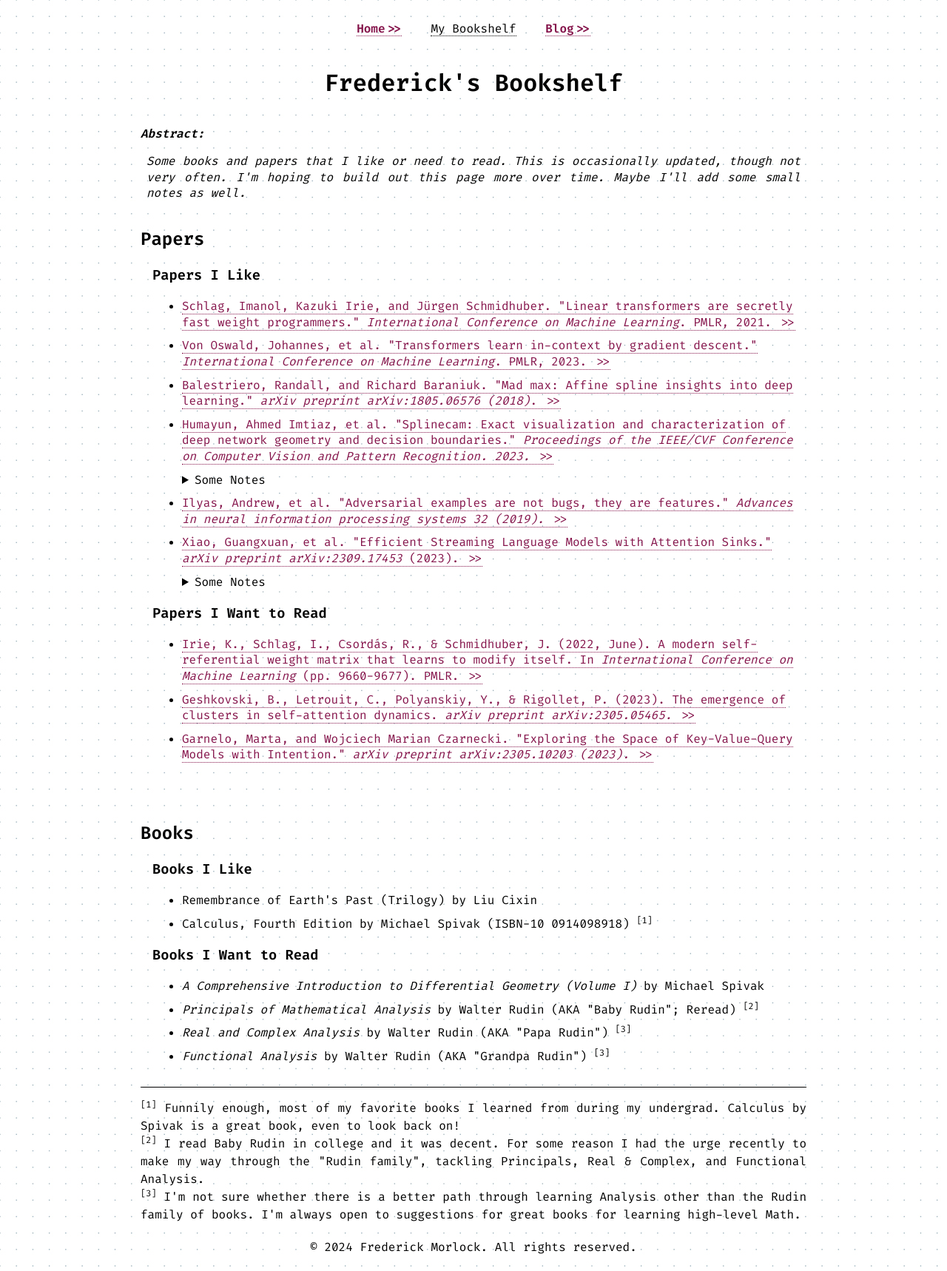
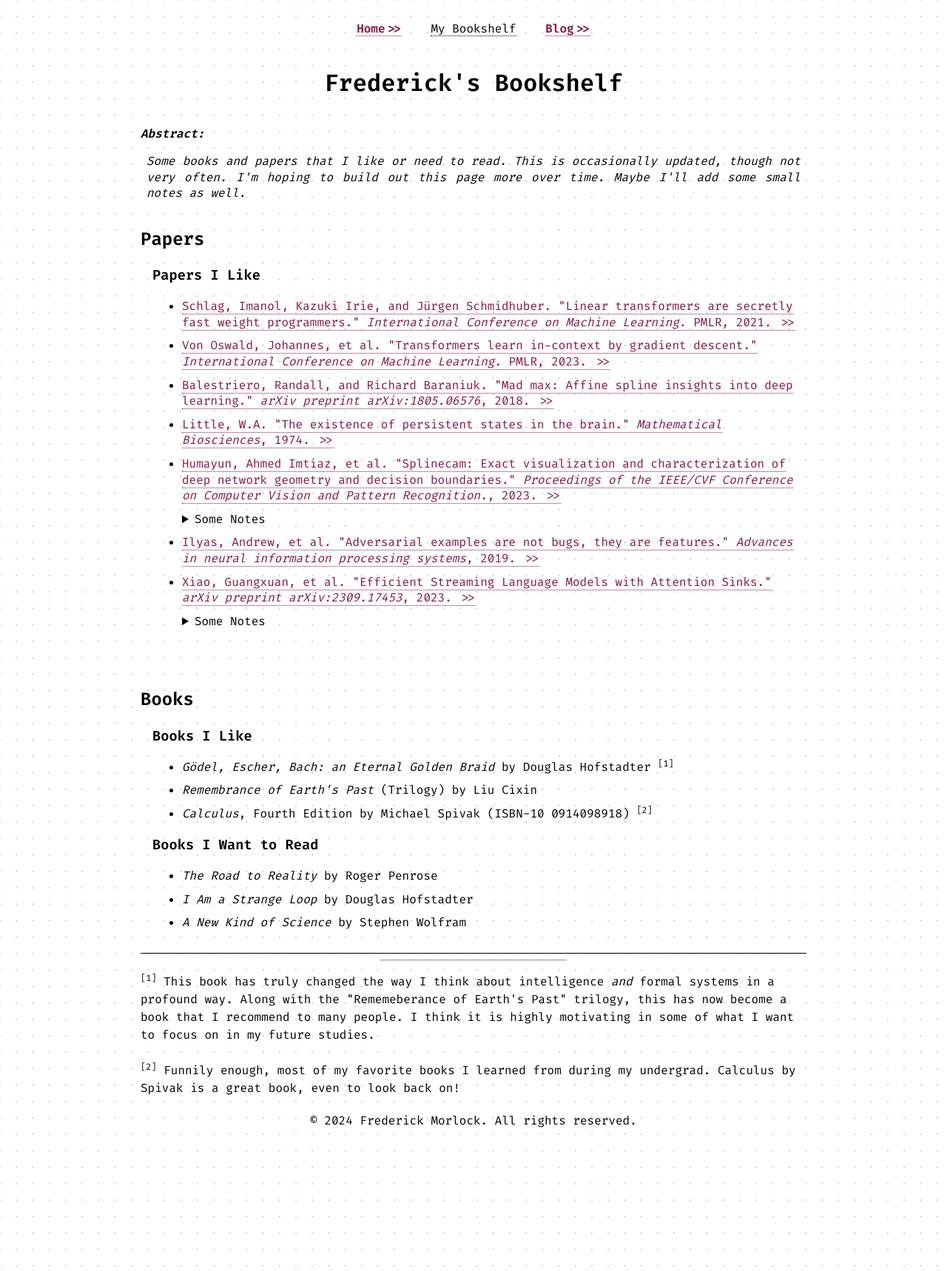
Before and after one commit to FrederickGeek8/freddy.us, a Jekyll site: the page built from bookshelf/index.html, in a window 1280 px wide. Shown: the whole page at 74% size. Built offline with Jekyll 4.4.1, drawn with Linux system fonts in a browser that asks for light colours.

Commit message:
Shuffled around the bookshelf
There are two /major/ changes here:
1. The "Papers I Want to Read" section has been removed. [1]
2. The "Books I Want to Read" section has been "overhauled". [2]

[1] Why should I list papers I want to read? If I want to read them, I
will. There is no point to tracking them here. Papers come and papers
go.

[2] /All/ of the books I want to read that I listened were standard Math
textbooks, which is quite boring (if not embarassing!). It's probably
best to just talk about the more exciting/non-standard books I want to
read!

```diff
--- a/_sass/global.scss
+++ b/_sass/global.scss
@@ -137,7 +137,7 @@ a[href] {
   line-height: 1.5;
 
   p {
-    text-align: justify;
+    text-align: left;
   }
 
   #copyright {
--- a/bookshelf/index.html
+++ b/bookshelf/index.html
@@ -41,7 +41,13 @@ redirect_from: /bookshelf.html
         <a href="https://arxiv.org/abs/1805.06576" class="link" target="_blank">
           Balestriero, Randall, and Richard Baraniuk. "Mad max: Affine spline
           insights into deep learning."
-          <i>arXiv preprint arXiv:1805.06576 (2018)</i>.
+          <i>arXiv preprint arXiv:1805.06576</i>, 2018.
+        </a>
+      </li>
+      <li>
+        <a href="https://doi.org/10.1016/0025-5564(74)90031-5" class="link" target="_blank">
+          Little, W.A. "The existence of persistent states in the brain."
+          <i>Mathematical Biosciences</i>, 1974.
         </a>
       </li>
       <li>
@@ -50,8 +56,7 @@ redirect_from: /bookshelf.html
           characterization of deep network geometry and decision boundaries."
           <i>
             Proceedings of the IEEE/CVF Conference on Computer Vision and
-            Pattern Recognition. 2023.
-          </i>
+            Pattern Recognition.</i>, 2023.
         </a>
         <details>
           <summary>Some Notes</summary>
@@ -69,7 +74,7 @@ redirect_from: /bookshelf.html
         <a href="https://arxiv.org/abs/1905.02175" class="link" target="_blank">
           Ilyas, Andrew, et al. "Adversarial examples are not bugs, they are
           features."
-          <i> Advances in neural information processing systems 32 (2019). </i>
+          <i>Advances in neural information processing systems</i>, 2019.
         </a>
       </li>
 
@@ -77,7 +82,7 @@ redirect_from: /bookshelf.html
         <a href="https://arxiv.org/abs/2309.17453" class="link" target="_blank">
           Xiao, Guangxuan, et al. "Efficient Streaming Language Models with
           Attention Sinks."
-          <i>arXiv preprint arXiv:2309.17453</i> (2023).
+          <i>arXiv preprint arXiv:2309.17453</i>, 2023.
         </a>
         <details>
           <summary>Some Notes</summary>
@@ -104,32 +109,6 @@ redirect_from: /bookshelf.html
         </details>
       </li>
     </ul>
-
-    <h3>Papers I Want to Read</h3>
-    <ul>
-      <li>
-        <a href="https://arxiv.org/abs/2202.05780" class="link" target="_blank">
-          Irie, K., Schlag, I., Csordás, R., & Schmidhuber, J. (2022, June). A
-          modern self-referential weight matrix that learns to modify itself. In
-          <i>International Conference on Machine Learning</i>
-          (pp. 9660-9677). PMLR.
-        </a>
-      </li>
-      <li>
-        <a href="https://arxiv.org/abs/2305.05465" class="link" target="_blank">
-          Geshkovski, B., Letrouit, C., Polyanskiy, Y., & Rigollet, P. (2023).
-          The emergence of clusters in self-attention dynamics.
-          <i>arXiv preprint arXiv:2305.05465.</i>
-        </a>
-      </li>
-      <li>
-        <a href="https://arxiv.org/abs/2305.10203" class="link" target="_blank">
-          Garnelo, Marta, and Wojciech Marian Czarnecki. "Exploring the Space of
-          Key-Value-Query Models with Intention."
-          <i> arXiv preprint arXiv:2305.10203 (2023).</i>
-        </a>
-      </li>
-    </ul>
   </div>
   <br />
   <br />
@@ -138,51 +117,39 @@ redirect_from: /bookshelf.html
     <h3>Books I Like</h3>
     <p class="bumpn"></p>
     <ul>
-      <li>Remembrance of Earth's Past (Trilogy) by Liu Cixin</li>
       <li>
-        Calculus, Fourth Edition by Michael Spivak (ISBN-10 0914098918)
+        <i>Gödel, Escher, Bach: an Eternal Golden Braid</i> by Douglas Hofstadter
         <sup>[1]</sup>
+      </li>
+      <li><i>Remembrance of Earth's Past</i> (Trilogy) by Liu Cixin</li>
+      <li>
+        <i>Calculus</i>, Fourth Edition by Michael Spivak (ISBN-10 0914098918)
+        <sup>[2]</sup>
       </li>
     </ul>
 
     <h3>Books I Want to Read</h3>
     <ul>
-      <li>
-        <i>
-          A Comprehensive Introduction to Differential Geometry (Volume I)
-        </i>
-        by Michael Spivak
-      </li>
-      <li>
-        <i>Principals of Mathematical Analysis</i> by Walter Rudin (AKA "Baby
-        Rudin"; Reread) <sup>[2]</sup>
-      </li>
-      <li>
-        <i>Real and Complex Analysis</i> by Walter Rudin (AKA "Papa Rudin")
-        <sup>[3]</sup>
-      </li>
-      <li>
-        <i>Functional Analysis</i> by Walter Rudin (AKA "Grandpa Rudin")
-        <sup>[3]</sup>
-      </li>
+      <li><i>The Road to Reality</i> by Roger Penrose</li>
+      <li><i>I Am a Strange Loop</i> by Douglas Hofstadter</li>
+      <li><i>A New Kind of Science</i> by Stephen Wolfram</li>
     </ul>
   </div>
 </main>
 </div>
 
 {% capture footer_extra %}
+<hr style="max-width: 250px" />
 <p>
-  <sup>[1]</sup> Funnily enough, most of my favorite books I learned from
+  <sup>[1]</sup> This book has truly changed the way I think about intelligence
+  <i>and</i> formal systems in a profound way. Along with the "Rememeberance of
+  Earth's Past" trilogy, this has now become a book that I recommend to many
+  people. I think it is highly motivating in some of what I want to focus on in my
+  future studies.
+  <br/><br/>
+  <sup>[2]</sup> Funnily enough, most of my favorite books I learned from
   during my undergrad. Calculus by Spivak is a great book, even to look back
   on!
-  <br />
-  <sup>[2]</sup> I read Baby Rudin in college and it was decent. For some
-  reason I had the urge recently to make my way through the "Rudin family",
-  tackling Principals, Real & Complex, and Functional Analysis.
-  <br />
-  <sup>[3]</sup> I'm not sure whether there is a better path through learning
-  Analysis other than the Rudin family of books. I'm always open to
-  suggestions for great books for learning high-level Math.
 </p>
 {% endcapture %}
 
```
